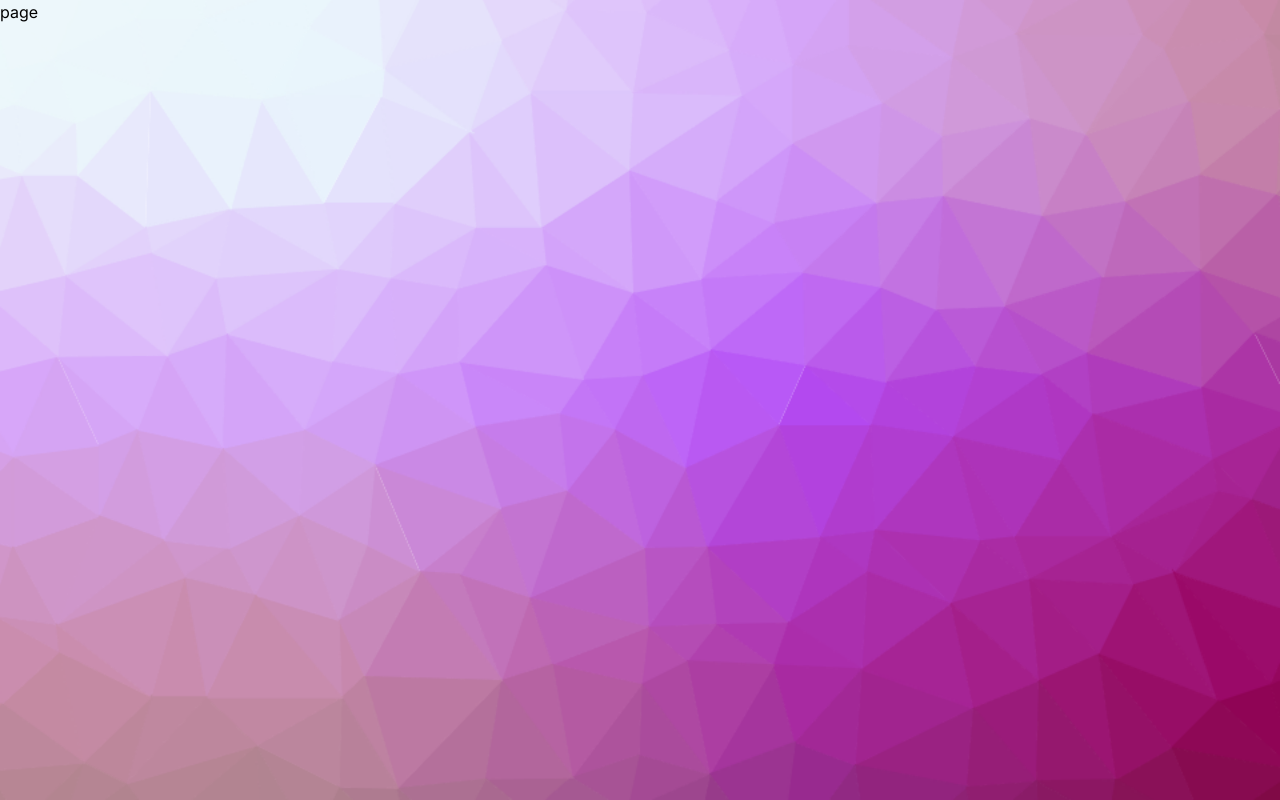
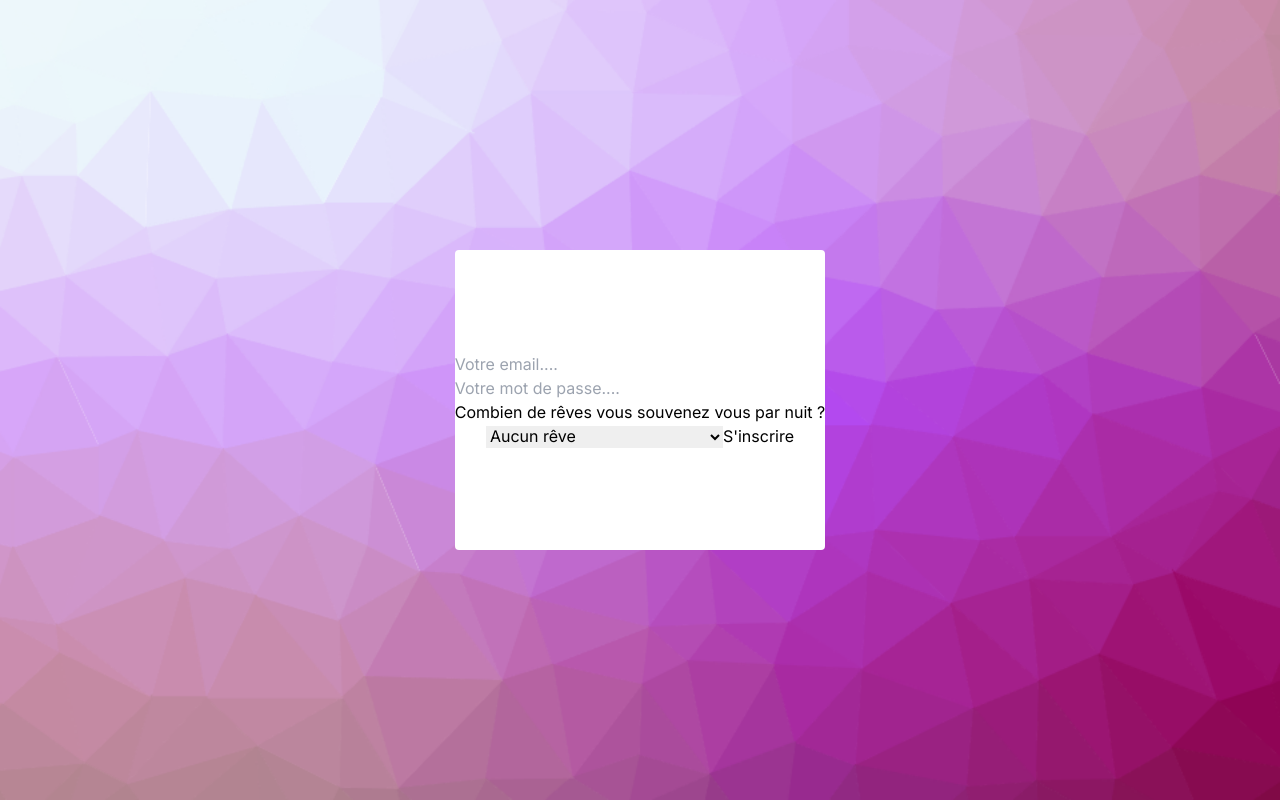
Before and after one commit to RayanEreteo/dreamjournal, a Next.js app: page /register in a window 1280 px wide. Built offline with nearby package versions, Linux system fonts and the light colour scheme.

Commit message:
avancé design register

```diff
--- a/app/register/page.jsx
+++ b/app/register/page.jsx
@@ -1,15 +1,36 @@
-import React from 'react'
+import React from "react";
 
 export const metadata = {
   title: "Créer un compte",
   description: "Créer un compte DreamKeeper",
-  author: "Rayan Ereteo"
-}
+  author: "Rayan Ereteo",
+};
 
 function Register() {
   return (
-    <div>page</div>
-  )
+    <div className="register-wrapper w-[100vw] h-[100vh] flex items-center justify-center">
+      <div className="form-container bg-white rounded h-[300px] flex items-center justify-center text-center">
+        <form action="">
+          <div className="input-fields flex flex-col">
+            <input type="email" placeholder="Votre email...." required />
+            <input
+              type="password"
+              placeholder="Votre mot de passe...."
+              required
+            />
+          </div>
+          <p>Combien de rêves vous souvenez vous par nuit ?</p>
+          <select>
+            <option value="">Aucun rêve</option>
+            <option value="">très rarement, 1 rêve par nuit</option>
+            <option value="">1 rêve toute les nuits</option>
+            <option value="">+1 rêve par nuit</option>
+          </select>
+          <button type="submit">S'inscrire</button>
+        </form>
+      </div>
+    </div>
+  );
 }
 
-export default Register
+export default Register;
```
